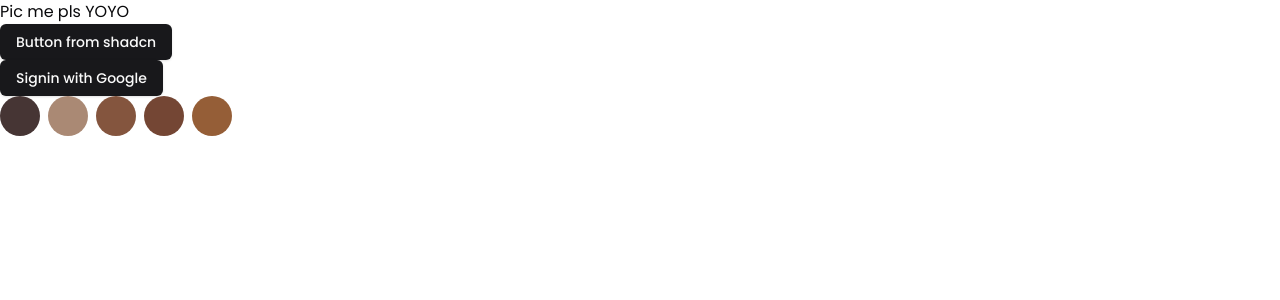
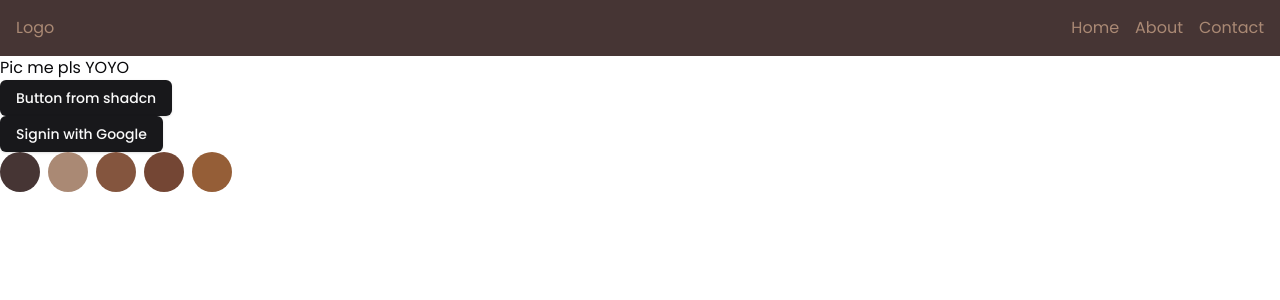
Before and after one commit to CP-RektMart/pic-me-pls-frontend, a Next.js app: page / in a window 1280 px wide. Shown: the top 300 px of the page. Built offline with nearby package versions, Linux system fonts and the light colour scheme.

Commit message:
feat: init

```diff
--- a/src/app/page.tsx
+++ b/src/app/page.tsx
@@ -1,9 +1,11 @@
+import Navbar from '@/components/navbar'
 import SignIn from '@/components/sign-in'
 import { Button } from '@/components/ui/button'
 
 export default function Home() {
   return (
     <>
+      <Navbar />
       <div>Pic me pls YOYO</div>
       <div>
         <Button>Button from shadcn</Button>
--- /dev/null
+++ b/src/components/navbar.tsx
@@ -0,0 +1,18 @@
+export default function Navbar() {
+  return (
+    <nav className='flex flex-row items-center justify-between bg-base-primary p-4'>
+      <div className='text-base-secondary'>Logo</div>
+      <div className='flex flex-row space-x-4'>
+        <a href='#' className='text-base-secondary'>
+          Home
+        </a>
+        <a href='#' className='text-base-secondary'>
+          About
+        </a>
+        <a href='#' className='text-base-secondary'>
+          Contact
+        </a>
+      </div>
+    </nav>
+  )
+}
```
